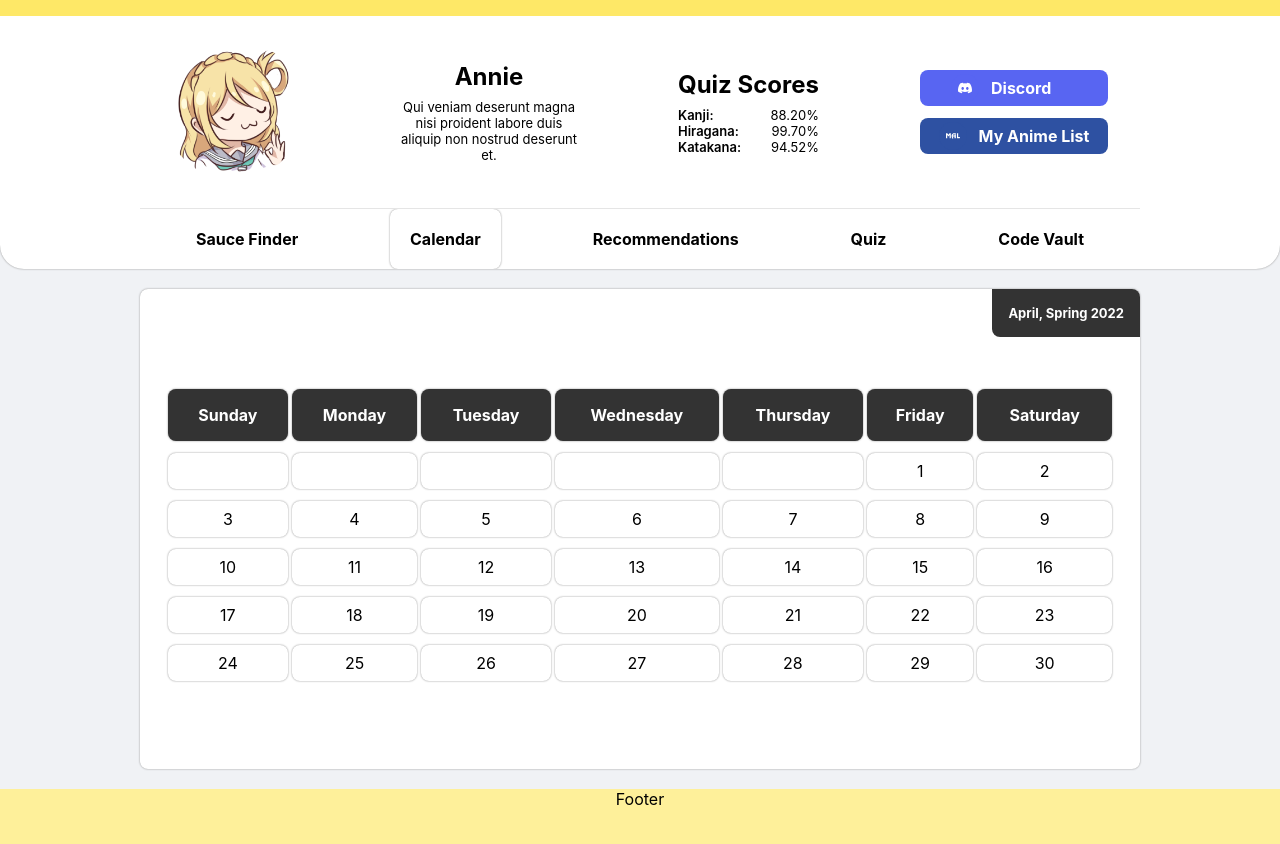
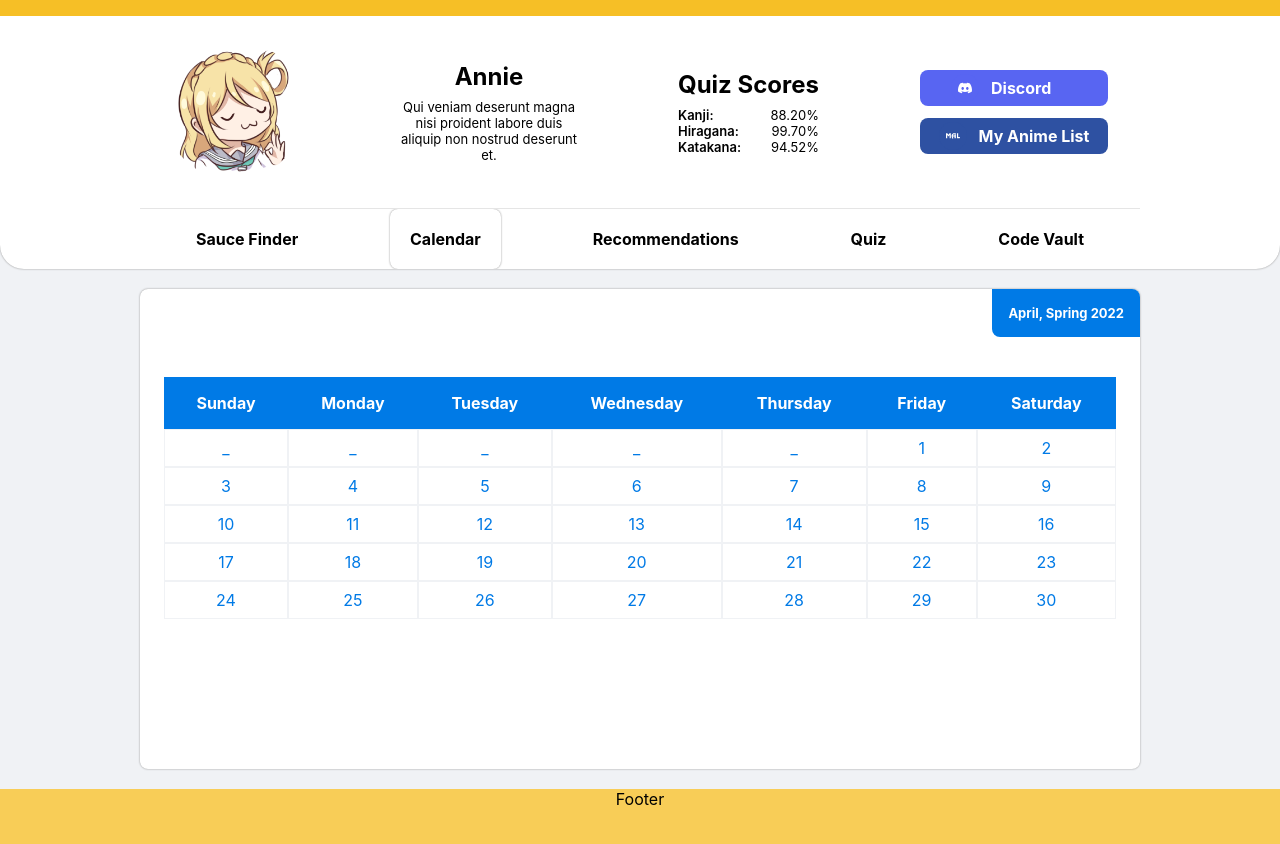
Before and after one commit to annie-capstone-sti-lipa/annie-capstone-sti-lipa.github.io, a React (Create React App) app: page / in a window 1280 px wide. Shown: the top 844 px of the page. Built offline with nearby package versions, Linux system fonts and the light colour scheme.

Commit message:
redesign calendar

```diff
--- a/src/components/body/calendar/calendar.scss
+++ b/src/components/body/calendar/calendar.scss
@@ -2,6 +2,8 @@
 @import "../../../styles/hover-effects";
 
 .calendar {
+  color: $secondary;
+
   .title-container {
     margin-bottom: 16px;
     text-align: end;
@@ -12,7 +14,7 @@
       color: white;
       font-size: small;
       font-weight: bold;
-      background-color: #333;
+      background-color: $secondary;
       border-radius: 0 $borderRadius;
       padding: 16px;
     }
@@ -21,53 +23,62 @@
   .view-container {
     @extend .default-padding;
 
-    .week-day {
-      padding: 16px;
-      margin: 8px;
-      color: white;
-      font-weight: bold;
-      background-color: #333;
-
-      @extend .box-shadow;
-      @extend .rounded-border;
-    }
-
     .week-view {
       width: 100%;
       padding: 4px;
       border-spacing: 4px 12px;
+      border: 1px solid $bgLight;
 
       @extend .hover-pointer;
+      @extend .rounded-border;
 
-      .day-card-week {
-        max-width: 32px;
-        max-height: 32px;
-        margin: 12px;
-        padding: 8px;
+      .week-header {
+        .week-day {
+          .day-name {
+            color: $secondary;
+            font-size: small;
+            font-weight: lighter;
+            margin-bottom: 8px;
+          }
 
-        @extend .box-shadow;
-        @extend .rounded-border;
+          .day-date-container {
+            .day-date {
+              margin: auto;
+              padding: 8px;
+              width: 20px;
+              height: 20px;
+              color: white;
+              background-color: $secondary;
+
+              @extend .circular-border;
+            }
+          }
+        }
       }
     }
 
     .month-view {
       width: 100%;
       padding: 4px;
-      border-spacing: 4px 12px;
+      border-spacing: 0;
 
       @extend .hover-pointer;
 
+      .week-day {
+        padding: 16px;
+        color: white;
+        font-weight: bold;
+        background-color: $secondary;
+      }
+
       .week-row {
-        @extend .clickable;
+        @extend .hover-highlight;
 
         .day-card-month {
           max-width: 32px;
           max-height: 32px;
-          margin: 12px;
           padding: 8px;
-
-          @extend .box-shadow;
-          @extend .rounded-border;
+          border: 1px solid $bgLight;
         }
       }
     }
--- a/src/components/body/calendar/calendar.tsx
+++ b/src/components/body/calendar/calendar.tsx
@@ -65,18 +65,23 @@ function WeekView({
   return (
     <table className="week-view">
       <thead>
-        <tr>
+        <tr className="week-header">
           {daysInWeek.map((day, index) => (
-            <WeekDay day={day} key={day + index} />
+            <th className="week-day" key={`${day} ${index}`}>
+              <div className="day-name">{day}</div>
+              <div className="day-date-container">
+                <div className="day-date">
+                  {selectedWeek![index].length === 0
+                    ? "_"
+                    : selectedWeek![index]}
+                </div>
+              </div>
+            </th>
           ))}
         </tr>
       </thead>
       <tbody>
-        <tr>
-          {selectedWeek!.map((day, index) => (
-            <DayCardWeek day={day} key={`day ${index}`} />
-          ))}
-        </tr>
+        <tr></tr>
       </tbody>
     </table>
   );
@@ -99,7 +104,7 @@ function MonthView({
     let daysArr: Array<string> = [];
     let dayElements = [];
 
-    for (let i = 0; i < firstDay; i++) daysArr.push("");
+    for (let i = 0; i < firstDay; i++) daysArr.push("_");
     for (let i = 0; i < daysThisMonth; i++) daysArr.push((i + 1).toString());
 
     function getRow() {
--- a/src/styles/_hover-effects.scss
+++ b/src/styles/_hover-effects.scss
@@ -24,7 +24,8 @@
 
 .hover-highlight:hover {
   @include desktop {
-    background-color: $secondaryLight;
+    color: white;
+    background-color: $secondaryLight1;
   }
 }
 
--- a/src/styles/_variables.scss
+++ b/src/styles/_variables.scss
@@ -1,7 +1,7 @@
 // COLORS
 // $primary: #fee65c;
-$primary: #fee867;
-$secondary: #40b8ea;
+$primary: #f6bf26;
+$secondary: #007ae6;
 
 $primaryDark1: darken($primary, 30%);
 
```
